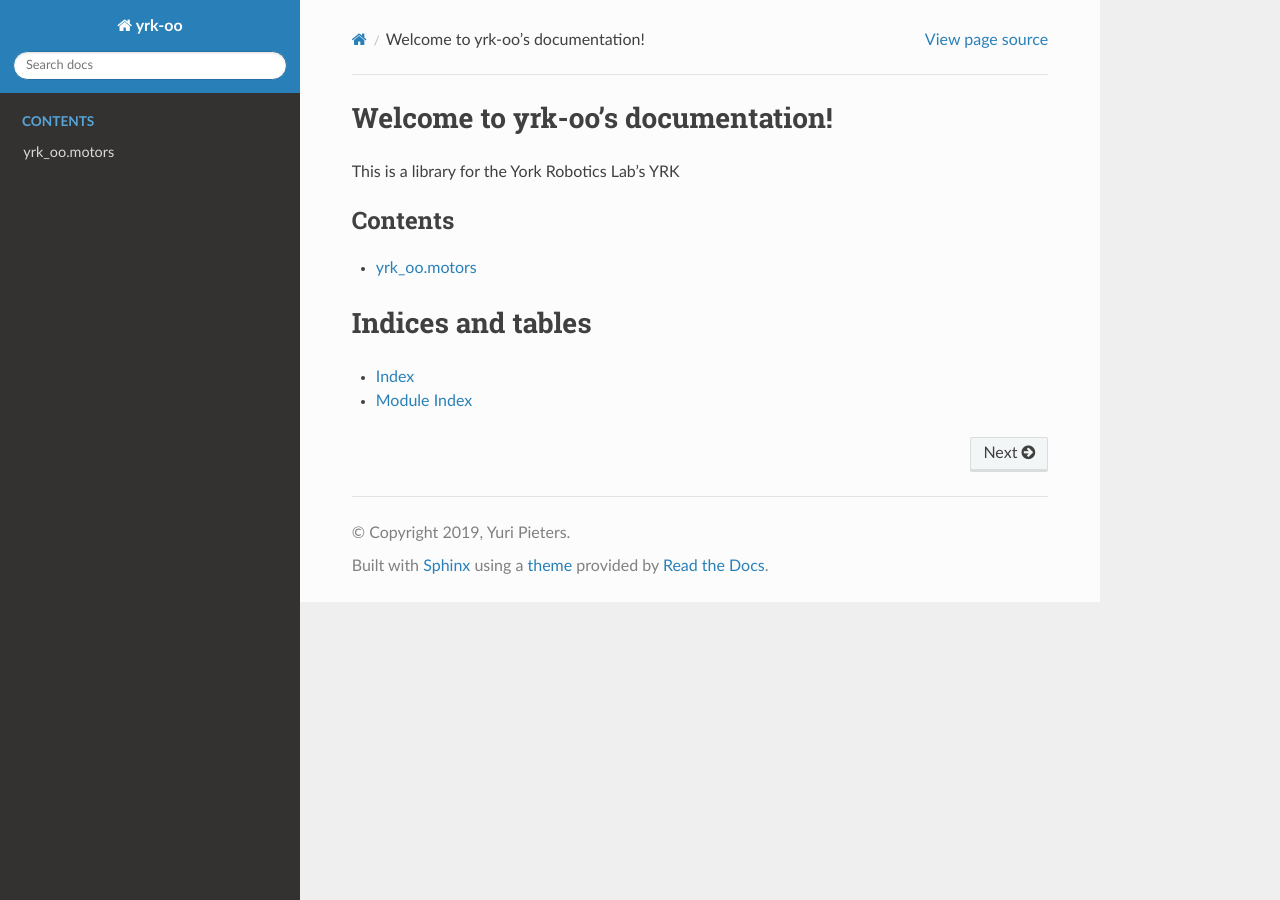
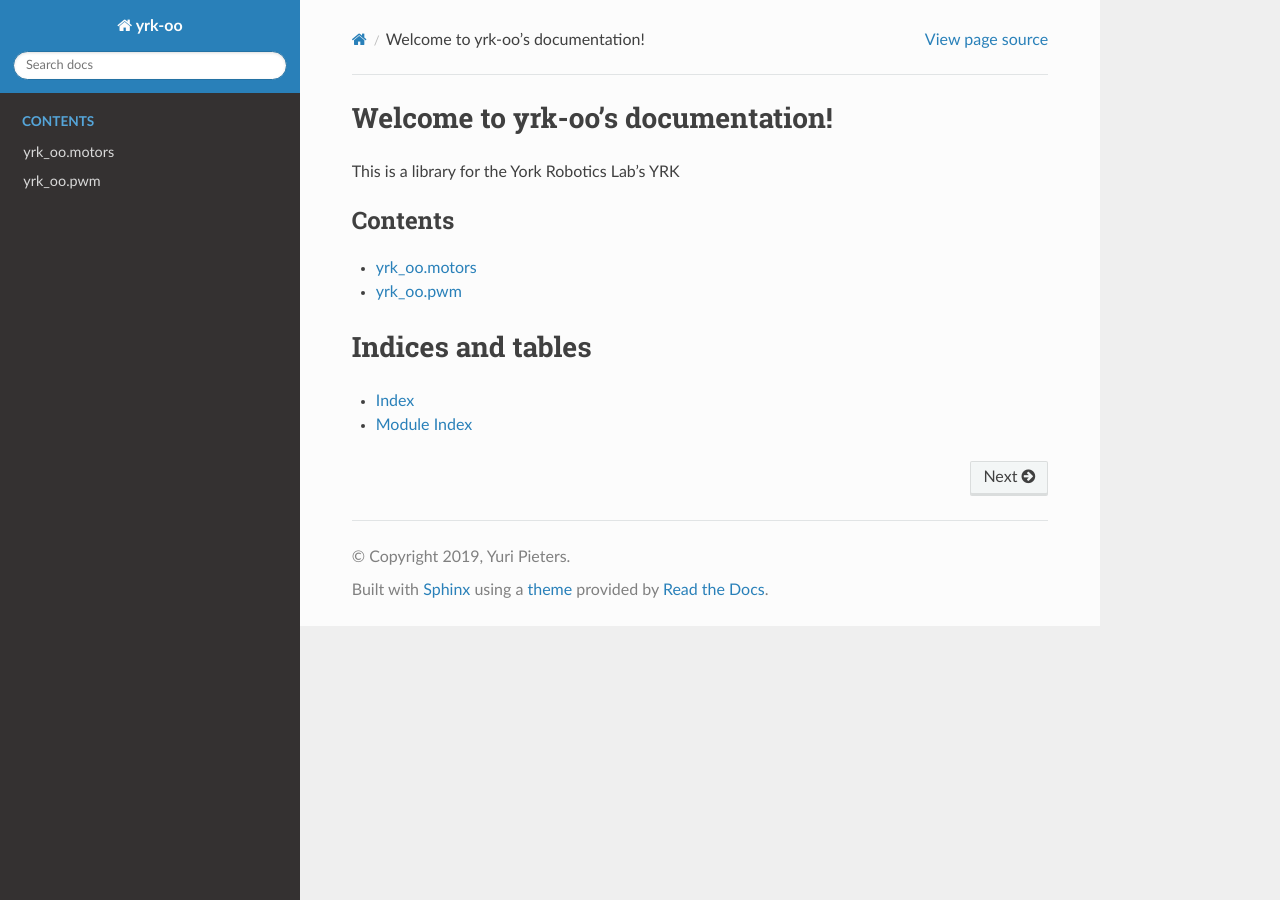
Before and after one commit to MageJohn/yrk-oo, a Sphinx documentation site: the page built from docs/source/index.rst, in a window 1280 px wide. Built offline with Sphinx 7.4.7 and the Read the Docs theme 2.0.0, drawn with Linux system fonts in a browser that asks for light colours.

Commit message:
Set pwm module to be documented

```diff
--- a/docs/source/index.rst
+++ b/docs/source/index.rst
@@ -8,6 +8,7 @@ This is a library for the York Robotics Lab's YRK
     :caption: Contents
 
     motors
+    pwm
 
 Indices and tables
 ==================
--- /dev/null
+++ b/docs/source/pwm.rst
@@ -0,0 +1,5 @@
+yrk_oo.pwm
+=============
+
+.. automodule:: yrk_oo.pwm
+    :members:
```
